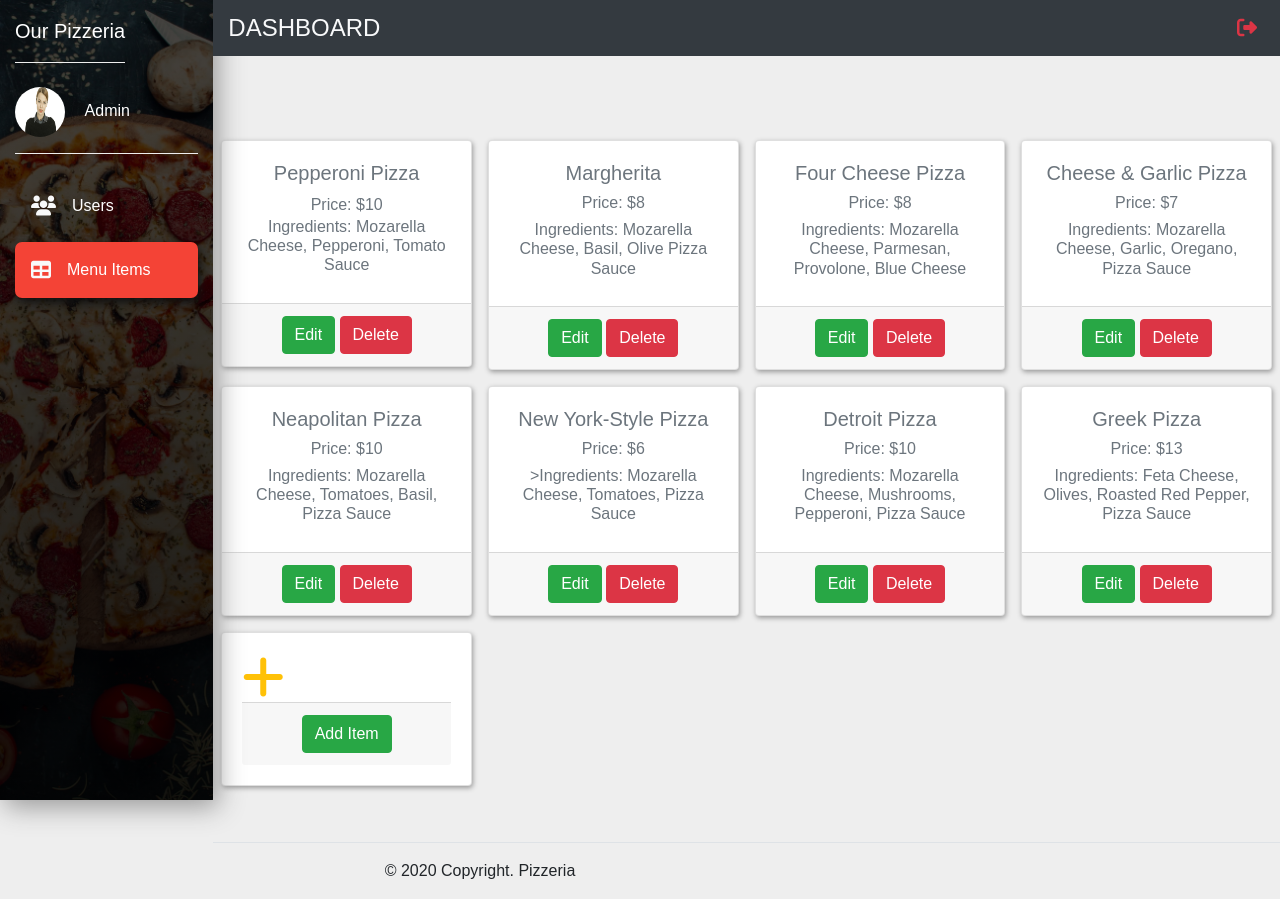
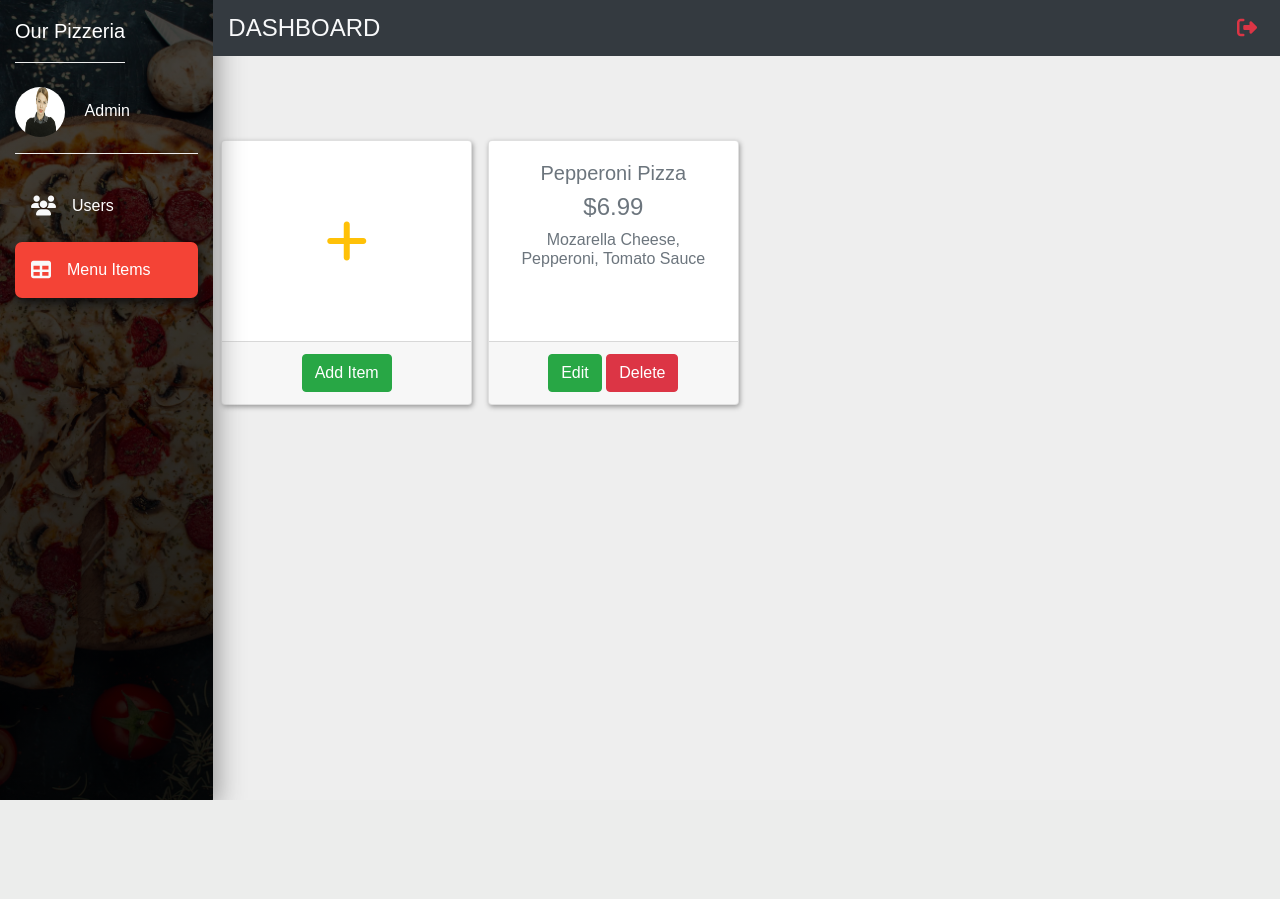
Before and after one commit to JeffreyJoumjian/web-project, a PHP site: page /html/admin-menu-items.html in a window 1280 px wide. After the commit the page ends 800 px from the top, so only its background shows below. Run offline with PHP 8.4, Linux system fonts and the light colour scheme; some libraries are stand-ins or nearby versions.

Commit message:
finished admin menu items js

```diff
--- a/css/admin.css
+++ b/css/admin.css
@@ -183,8 +183,12 @@ select:focus {
     line-height: 18px;
   }
 }
-/* CSS for Edit Profile ends here*/
+.modal label {
+  min-width: 100px;
+}
 
-/* CSS for My Orders begins here*/
-
-/* CSS for My Orders ends here*/
+.card-body {
+  min-height: 200px;
+  max-height: 200px;
+  height: 200px;
+}
--- a/html/admin-menu-items.html
+++ b/html/admin-menu-items.html
@@ -9,7 +9,7 @@
   <link rel="stylesheet" href="https://stackpath.bootstrapcdn.com/bootstrap/4.5.0/css/bootstrap.min.css"
     integrity="sha384-9aIt2nRpC12Uk9gS9baDl411NQApFmC26EwAOH8WgZl5MYYxFfc+NcPb1dKGj7Sk" crossorigin="anonymous">
   <link href="https://fonts.googleapis.com/css2?family=Montserrat&display=swap" rel="stylesheet">
-  <link rel="stylesheet" href="../../css/admin.css">
+  <link rel="stylesheet" href="../css/admin.css">
   <link rel="icon" href="../img/homepage/pizzalogo.jpg">
   <title>Admin Dashboard</title>
 </head>
@@ -77,7 +77,7 @@
   <!-- End of Navbar -->
 
 
-  <!-- Modal -->
+  <!-- Sign Out Modal -->
   <div class="modal fade" id="sign-out">
     <div class="modal-dialog">
       <div class="modal-content">
@@ -98,32 +98,51 @@
   <!-- End of Modal -->
 
 
+
+
   <!-- Cards -->
   <section>
     <div class="container-fluid" id="menu-items">
       <div class="row">
         <div class="col-xl-10 col-md-8 col-lg-9 ml-auto">
-          <div class="row pt-md-5 mt-md-3 mb-5">
-            <div id="card1" class="col-xl-3 col-sm-6 p-2">
+          <div class="row pt-md-5 mt-md-3 mb-5 menu-items">
+            <div id="addItem" class="col-xl-3 col-sm-6 p-2">
+              <div class="card card-common">
+                <div class="card-body d-flex justify-content-center align-items-center">
+                  <div class="">
+                    <div id="addParent" class=" text-secondary text-center">
+                      <i id="plus" class="fas fa-plus fa-3x text-warning mx-auto my-auto"></i>
+                    </div>
+                  </div>
+                </div>
+                <div class="card-footer text-secondary">
+                  <div id="parentbtn" class="text-center AddDiv">
+                    <button type="button" id="btnAdd" class="btn btn-success">Add Item</button>
+                  </div>
+                </div>
+              </div>
+            </div>
+            <div id="card1" class="col-xl-3 col-sm-6 p-2 menu-item">
               <div class="card card-common">
                 <div class="card-body">
-                  <div class="d-flex justify-content-between">
+                  <div class="d-flex justify-content-center">
                     <div class="text-secondary text-center">
-                      <h5 id="name1">Pepperoni Pizza</h5>
-                      <h6 id="price1"></h6>Price: $10</h6>
-                      <h6 id="description1">Ingredients: Mozarella Cheese, Pepperoni, Tomato Sauce</h6>
+                      <h5 id="name">Pepperoni Pizza</h5>
+                      <h4 id="price">$6.99</h4>
+                      <h6 id="ingredients">Mozarella Cheese, Pepperoni, Tomato Sauce</h6>
                     </div>
                   </div>
                 </div>
                 <div class="card-footer text-secondary">
                   <div class="text-center">
-                    <button type="button" id="edit1" onclick="EditItem(1)" class="btn btn-success">Edit</button>
-                    <button type="button" id="delete1" onclick="DeleteItem(1)" class="btn btn-danger">Delete</button>
+                    <button type="button" id="btnEdit" class="btn btn-success">Edit</button>
+                    <button type="button" id="btnDelete" class="btn btn-danger">Delete</button>
                   </div>
                 </div>
               </div>
             </div>
-            <div id="card2" class="col-xl-3 col-sm-6 p-2">
+            <!--
+              <div id="card2" class="col-xl-3 col-sm-6 p-2">
               <div class="card card1 card-common">
                 <div class="card-body">
                   <div class="d-flex justify-content-between">
@@ -256,37 +275,127 @@
                 </div>
               </div>
             </div>
-            <div id="card9" class="col-xl-3 col-sm-6 p-2">
-              <div class="card card-common">
-                <div class="card-body">
-                  <div class="d-flex justify-content-between">
-                    <div id="addParent" class=" text-secondary text-center">
-                      <i id="plus" class="fas fa-plus fa-3x text-warning mx-auto"></i>
-                    </div>
-                  </div>
-                  <div class="card-footer text-secondary">
-                    <div id="parentbtn" class="text-center AddDiv">
-                      <button type="button" onclick="AddItem()" id="add" class="btn btn-success">Add Item</button>
-                    </div>
-                  </div>
-                </div>
-              </div>
+          -->
 
-
-            </div>
           </div>
         </div>
       </div>
+    </div>
   </section>
   <!-- End of Cards -->
 
+  <!-- Button trigger edit modal -->
+  <button type="button" class="btn btn-primary" data-toggle="modal" data-target="#editMenuItemModal" id="btnEditModal">
+  </button>
 
+  <!-- Edit Modal -->
+  <div class="modal fade" id="editMenuItemModal" tabindex="-1" role="dialog" aria-labelledby="editMenuItemModal"
+    aria-hidden="true">
+    <div class="modal-dialog modal-dialog-centered" role="document">
+      <div class="modal-content">
+        <div class="modal-header">
+          <h5 class="modal-title" id="exampleModalLongTitle">Edit Pizza</h5>
+          <button type="button" class="close" data-dismiss="modal" aria-label="Close">
+            <span aria-hidden="true">&times;</span>
+          </button>
+        </div>
+        <div class="modal-body">
+          <form action="" id="editForm">
+            <p>
+              <label for="name">Name: </label>
+              <input id="inpName" name="name" type="text" required>
+            </p>
+            <p>
+              <label for="name">Price: </label>
+              <input id="inpPrice" name="price" type="number" required>
+            </p>
+            <p>
+              <label for="name">Ingredients: </label>
+              <textarea name="ingredients" id="inpIngredients" cols="30" rows="4" required></textarea>
+
+            </p>
+            <div class="modal-footer">
+              <button type="button" class="btn btn-secondary" data-dismiss="modal" id="btnClose">Close</button>
+              <button type="submit" class="btn btn-success" id="btn-save">Save changes</button>
+            </div>
+          </form>
+        </div>
+      </div>
+    </div>
   </div>
-  <!--End of User Table-->
+  <!-- Button trigger add modal -->
+  <button type="button" class="btn btn-primary" data-toggle="modal" data-target="#addMenuItemModal" id="btnAddModal">
+  </button>
+
+  <!-- add Modal -->
+  <div class="modal fade" id="addMenuItemModal" tabindex="-1" role="dialog" aria-labelledby="addMenuItemModal"
+    aria-hidden="true">
+    <div class="modal-dialog modal-dialog-centered" role="document">
+      <div class="modal-content">
+        <div class="modal-header">
+          <h5 class="modal-title" id="exampleModalLongTitle">Add Pizza</h5>
+          <button type="button" class="close" data-dismiss="modal" aria-label="Close">
+            <span aria-hidden="true">&times;</span>
+          </button>
+        </div>
+        <div class="modal-body">
+          <form action="" id="addForm">
+            <p>
+              <label for="name">Name: </label>
+              <input id="inpName" name="name" type="text" required>
+            </p>
+            <p>
+              <label for="name">Price: </label>
+              <input id="inpPrice" name="price" type="number" required>
+            </p>
+            <p>
+              <label for="name">Ingredients: </label>
+              <textarea name="ingredients" id="inpIngredients" cols="30" rows="4" required></textarea>
+
+            </p>
+            <div class="modal-footer">
+              <button type="button" class="btn btn-secondary" data-dismiss="modal" id="btnClose">Close</button>
+              <button type="submit" class="btn btn-success" id="btn-add">Add Pizza</button>
+            </div>
+          </form>
+        </div>
+      </div>
+    </div>
+  </div>
+  <!-- Button trigger delete modal -->
+  <button type="button" class="btn btn-primary" data-toggle="modal" data-target="#deleteMenuItemModal"
+    id="btnDeleteModal"></button>
+
+  <!-- Delete Modal -->
+  <div class="modal fade" id="deleteMenuItemModal" tabindex="-1" role="dialog" aria-labelledby="deleteMenuItemModal"
+    aria-hidden="true">
+    <div class="modal-dialog modal-dialog-centered" role="document">
+      <div class="modal-content">
+        <div class="modal-header">
+          <h5 class="modal-title" id="exampleModalLongTitle">Delete Pizza?</h5>
+          <button type="button" class="close" data-dismiss="modal" aria-label="Close">
+            <span aria-hidden="true">&times;</span>
+          </button>
+        </div>
+        <div class="modal-body">
+          <h6>Are you sure you want to delete <span class="item-name"></span>?</h6>
+          <form id="deleteForm">
+            <input id="itemName" type="text" hidden name="itemName">
+            <div class="modal-footer">
+              <button type="button" class="btn btn-secondary" data-dismiss="modal" id="btnClose">Close</button>
+              <button type="submit" class="btn btn-danger" id="btn-delete">Delete</button>
+            </div>
+          </form>
+        </div>
+      </div>
+    </div>
+  </div>
+
+
 
 
   <!-- Footer -->
-  <footer>
+  <!-- <footer>
     <div class="container-fluid">
       <div class="row">
         <div class="col-xl-10 col-lg-9 col-md-8 ml-auto">
@@ -298,7 +407,7 @@
         </div>
       </div>
     </div>
-  </footer>
+  </footer> -->
   <!-- End of Footer -->
 
 
@@ -312,7 +421,8 @@
     integrity="sha384-OgVRvuATP1z7JjHLkuOU7Xw704+h835Lr+6QL9UvYjZE3Ipu6Tp75j7Bh/kR0JKI" crossorigin="anonymous">
   </script>
   <script src="https://kit.fontawesome.com/e6491a4ae6.js" crossorigin="anonymous"></script>
-  <script src="../js/admin-dashboard.js"></script>
+  <!-- <script src="../js/admin-dashboard.js"></script> -->
+  <script src="../js/adminDashboard.js"></script>
 </body>
 
 </html>
```
Also changed, not shown: html/admin-dashboard.html (+9 -11 lines), js/adminDashboard.js (added, +163 -0 lines).
